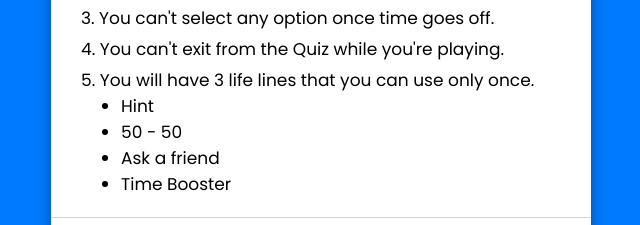
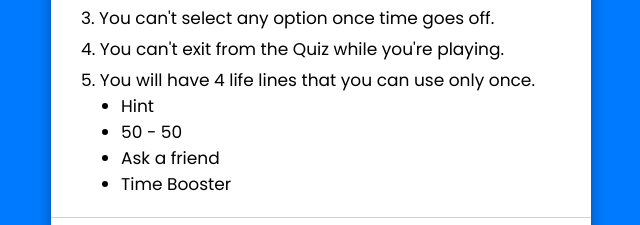
Before and after one commit to ShravyaRNadig/Gnanamanthanam, a plain HTML site: page Q&A page code/index.html in a window 1280 px wide. Both pictures are taken after a click on the button "Start Demo Quiz". Shown: the part 330-555 px from the top of the page, 319-959 px from the left. Drawn offline with Linux system fonts and the light colour scheme.

Commit message:
Update index.html

```diff
--- a/Q&A page code/index.html
+++ b/Q&A page code/index.html
@@ -22,7 +22,7 @@
             <div class="info">3. You can't select any option once time goes off.</div>
             <div class="info">4. You can't exit from the Quiz while you're playing.</div>
             <div class="info">
-                5. You will have 3 life lines that you can use only once.
+                5. You will have 4 life lines that you can use only once.
                 <ul>
                     <li> Hint</li>
                     <li>50 - 50</li>
```
